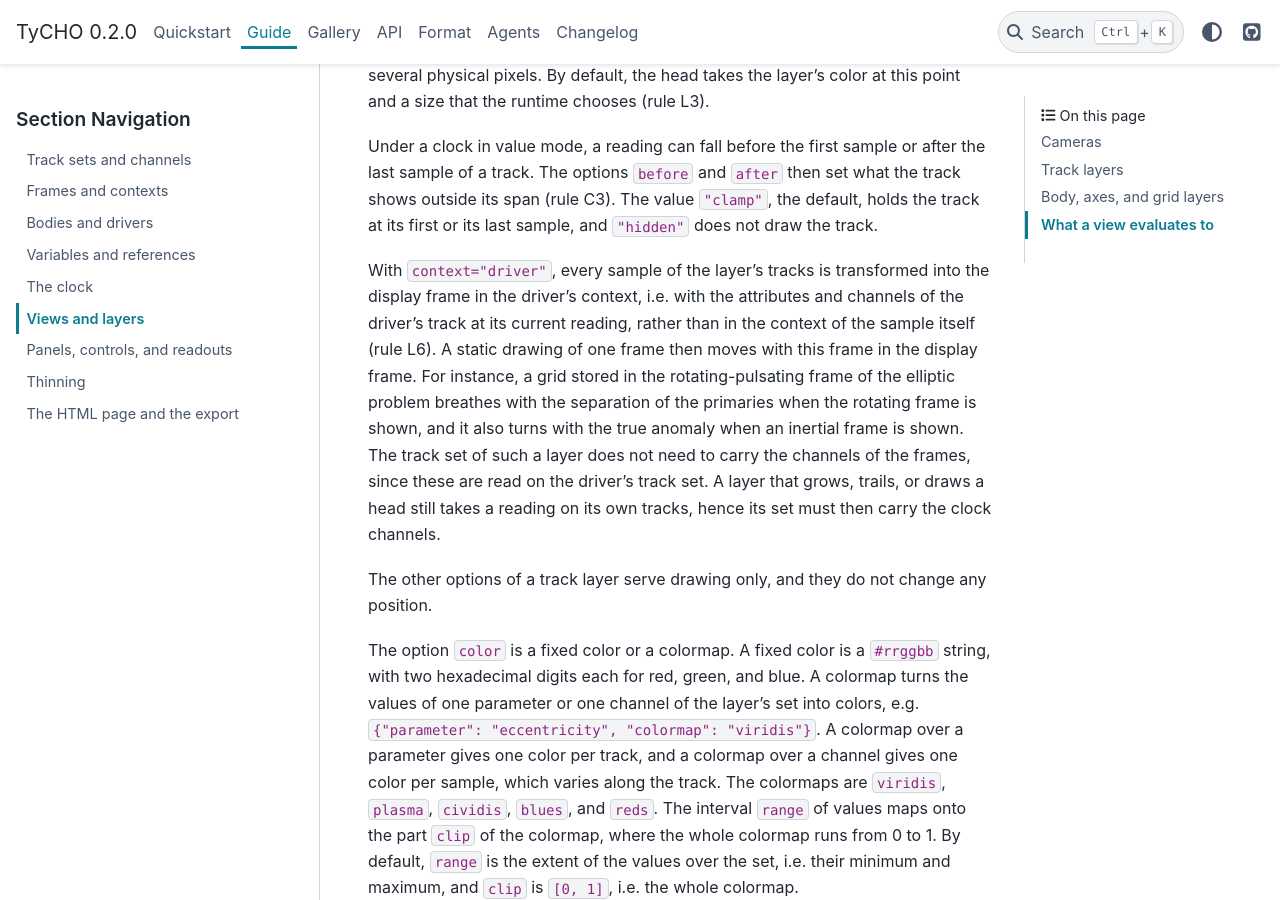
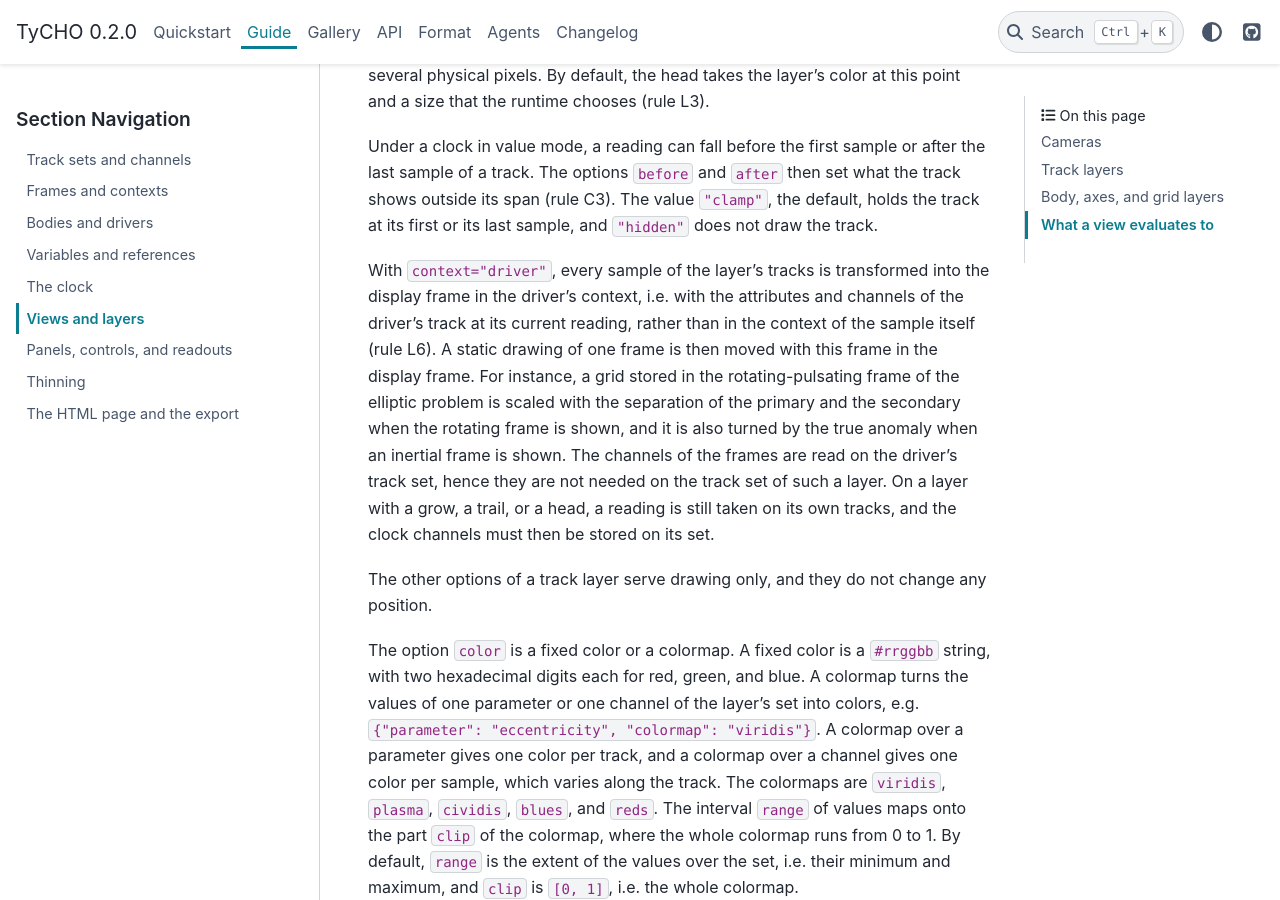
Before and after one commit to beeson-group/tycho, a Sphinx documentation site: the page built from docs/guide/views.md, in a window 1280 px wide and 900 px high, scrolled down 3552 px. Built offline with Sphinx 7.4.7 and the PyData theme 0.15.4, drawn with Linux system fonts in a browser that asks for light colours.

Commit message:
reword the driver's-context paragraph of the views guide: the primary and the secondary, and passives for what a drawing and a layer do

```diff
--- a/docs/guide/views.md
+++ b/docs/guide/views.md
@@ -75,7 +75,7 @@ The option `head=True` also draws the point at the reading, i.e. the current pos
 
 Under a clock in value mode, a reading can fall before the first sample or after the last sample of a track. The options `before` and `after` then set what the track shows outside its span (rule C3). The value `"clamp"`, the default, holds the track at its first or its last sample, and `"hidden"` does not draw the track.
 
-With `context="driver"`, every sample of the layer's tracks is transformed into the display frame in the driver's context, i.e. with the attributes and channels of the driver's track at its current reading, rather than in the context of the sample itself (rule L6). A static drawing of one frame then moves with this frame in the display frame. For instance, a grid stored in the rotating-pulsating frame of the elliptic problem breathes with the separation of the primaries when the rotating frame is shown, and it also turns with the true anomaly when an inertial frame is shown. The track set of such a layer does not need to carry the channels of the frames, since these are read on the driver's track set. A layer that grows, trails, or draws a head still takes a reading on its own tracks, hence its set must then carry the clock channels.
+With `context="driver"`, every sample of the layer's tracks is transformed into the display frame in the driver's context, i.e. with the attributes and channels of the driver's track at its current reading, rather than in the context of the sample itself (rule L6). A static drawing of one frame is then moved with this frame in the display frame. For instance, a grid stored in the rotating-pulsating frame of the elliptic problem is scaled with the separation of the primary and the secondary when the rotating frame is shown, and it is also turned by the true anomaly when an inertial frame is shown. The channels of the frames are read on the driver's track set, hence they are not needed on the track set of such a layer. On a layer with a grow, a trail, or a head, a reading is still taken on its own tracks, and the clock channels must then be stored on its set.
 
 The other options of a track layer serve drawing only, and they do not change any position.
 
```
